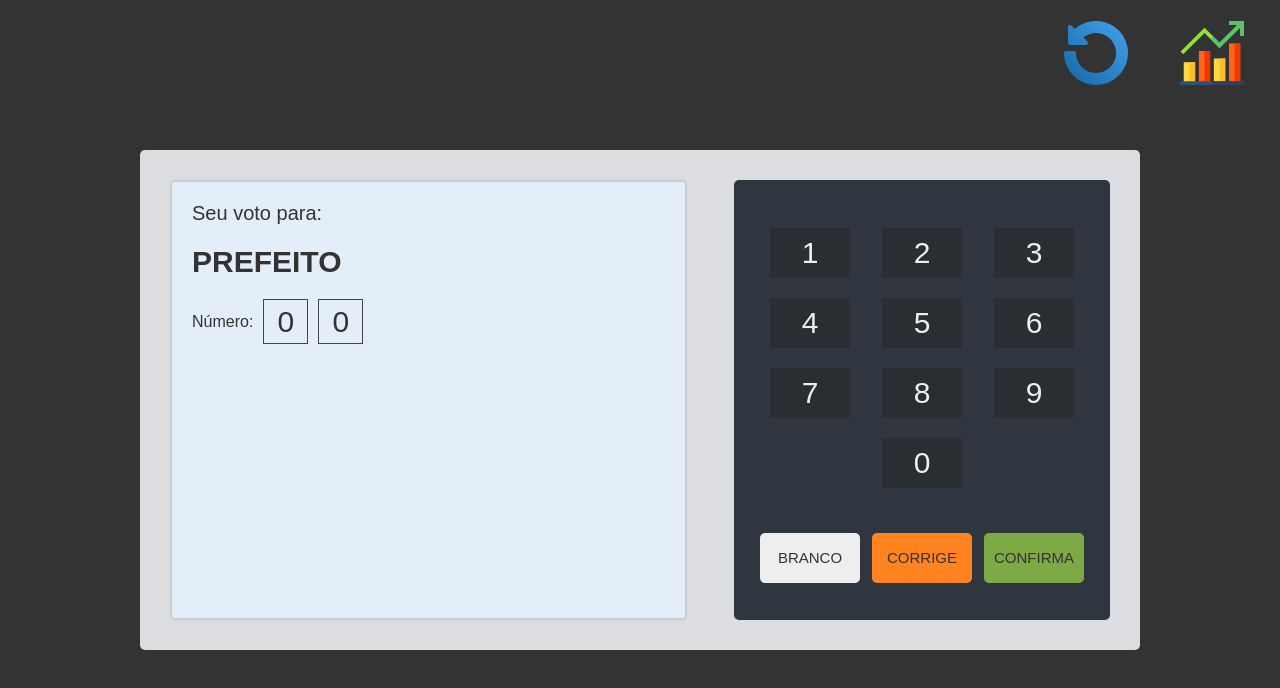
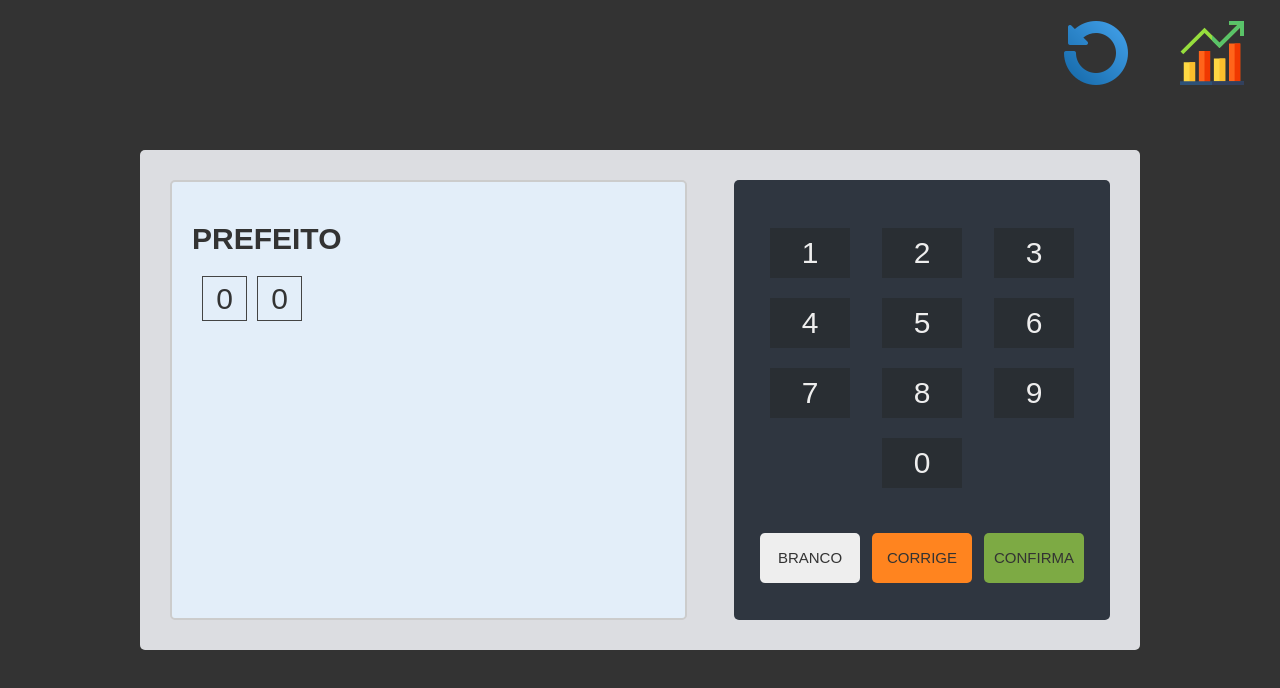
Before and after one commit to gabrielripardo/urna-eletronica, a Vue app: page / in a window 1280 px wide. Shown: the top 688 px of the page. Built offline with nearby package versions, Linux system fonts and the light colour scheme.

Commit message:
omissão de dados sem todos dígitos

```diff
--- a/src/App.vue
+++ b/src/App.vue
@@ -47,8 +47,10 @@ export default {
 
       if (this.tela == 'vereador') {
         this.tela = "fim"
+        this.quantidadeNumeros = 2;
       } else {
         this.goToScreen('vereador')
+        this.quantidadeNumeros = 5;
       }
     },
 
--- a/src/components/Tela.vue
+++ b/src/components/Tela.vue
@@ -2,10 +2,10 @@
   <div class="urna-tela">
     <div v-if="tela === 'prefeito' || tela === 'vereador'" class="urna-tela-voto">
       <div class="urna-tela-voto-textos">
-        <div class="urna-tela-voto-titulo">Seu voto para:</div>
+        <div class="urna-tela-voto-titulo" v-if="numeroVoto.length === quantidadeNumeros">Seu voto para:</div>
         <div class="urna-tela-voto-tipo">{{ tela }}</div>
         <div class="urna-tela-voto-numeros">
-          Número:
+          <span v-if="numeroVoto.length === quantidadeNumeros">Número:</span>
           <div class="urna-tela-voto-numero" v-for="(value, key) in numeroVoto.padEnd(quantidadeNumeros, '0')"
             :key="key">
             {{ value }}
```
